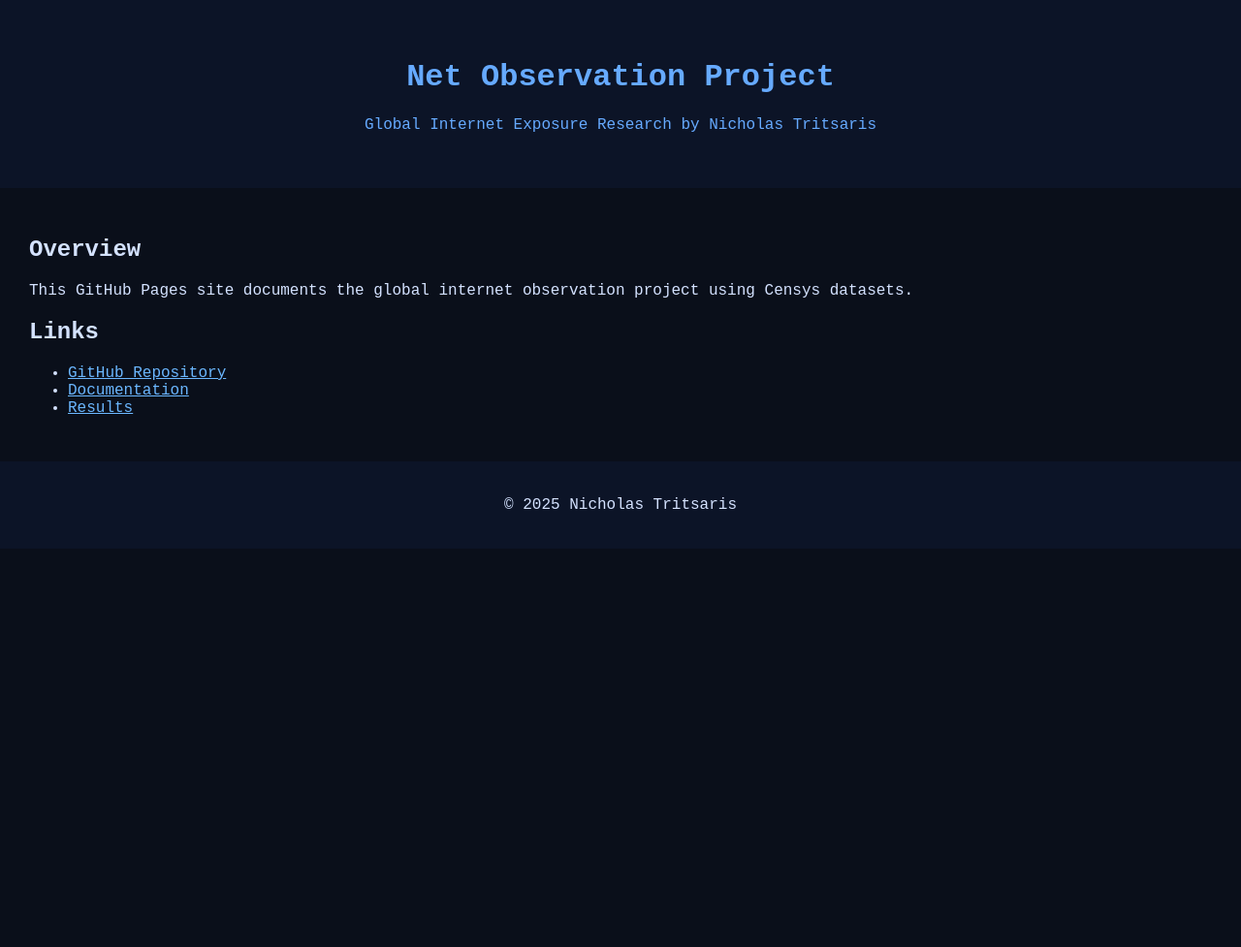
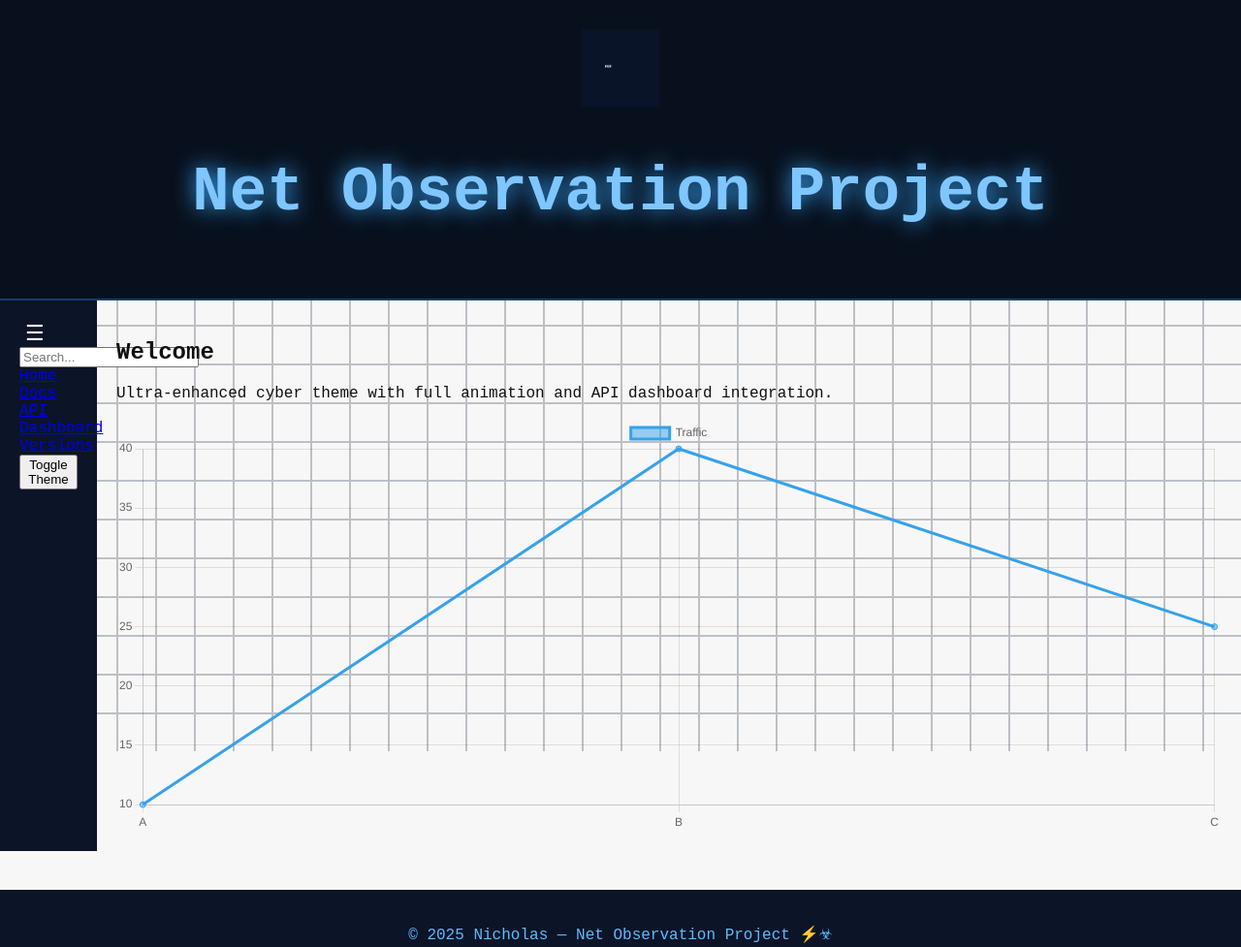
Before and after one commit to Nicholas-Tritsaris/net-observation-project, a plain HTML site: page docs/index.html in a window 1280 px wide. Shown: the whole page at 97% size. Before the commit the page ends 800 px from the top, so only its background shows below. Drawn offline with nearby package versions, Linux system fonts and the light colour scheme.

Commit message:
Web site update
adds some web ui changes to the site.

```diff
--- a/docs/index.html
+++ b/docs/index.html
@@ -4,27 +4,47 @@
 <meta charset="UTF-8">
 <title>Net Observation Project</title>
 <link rel="stylesheet" href="style.css">
+<script src="https://cdn.jsdelivr.net/npm/chart.js"></script>
+<script src="script.js" defer></script>
 </head>
 <body>
-<header>
+
+<div id="terminalIntro">
+  <pre>>> Initializing Net Observation Project...</pre>
+</div>
+
+<header class="neon-banner">
+  <img src="logo.png" class="logo">
   <h1>Net Observation Project</h1>
-  <p>Global Internet Exposure Research by Nicholas Tritsaris</p>
 </header>
 
-<section class="content">
-  <h2>Overview</h2>
-  <p>This GitHub Pages site documents the global internet observation project using Censys datasets.</p>
+<div class="layout">
+  <aside class="sidebar collapsed">
+    <button class="collapse-btn" onclick="toggleSidebar()">☰</button>
+    <input type="text" id="searchBox" placeholder="Search...">
+    <nav>
+      <a href="index.html">Home</a>
+      <a href="docs.html">Docs</a>
+      <a href="api.html">API</a>
+      <a href="dashboard.html">Dashboard</a>
+      <a href="versions.html">Versions</a>
+    </nav>
+    <button onclick="toggleTheme()">Toggle Theme</button>
+  </aside>
 
-  <h2>Links</h2>
-  <ul>
-    <li><a href="https://github.com/YOUR_USERNAME/net-observation-project">GitHub Repository</a></li>
-    <li><a href="docs.html">Documentation</a></li>
-    <li><a href="results.html">Results</a></li>
-  </ul>
-</section>
+  <main>
+    <section>
+      <h2>Welcome</h2>
+      <p>Ultra-enhanced cyber theme with full animation and API dashboard integration.</p>
+    </section>
+
+    <canvas id="chart1" width="400" height="150"></canvas>
+  </main>
+</div>
 
 <footer>
-  <p>© 2025 Nicholas Tritsaris</p>
+  <p>© 2025 Nicholas — Net Observation Project ⚡☣</p>
 </footer>
+
 </body>
 </html>
--- /dev/null
+++ b/docs/script.js
@@ -0,0 +1,27 @@
+
+window.onload=function(){
+  const ctx=document.getElementById('chart1');
+  if(ctx){
+    new Chart(ctx,{
+      type:'line',
+      data:{labels:['A','B','C'], datasets:[{label:'Traffic', data:[10,40,25]}]},
+      options:{responsive:true}
+    });
+  }
+};
+
+function toggleTheme(){
+  document.body.classList.toggle('dark');
+  document.body.classList.toggle('light');
+}
+
+function toggleSidebar(){
+  document.querySelector('.sidebar').classList.toggle('collapsed');
+}
+
+document.getElementById('searchBox').addEventListener('input',function(){
+  const text=this.value.toLowerCase();
+  document.querySelectorAll('main section').forEach(sec=>{
+    sec.style.display=sec.innerText.toLowerCase().includes(text)?'block':'none';
+  });
+});
--- a/docs/style.css
+++ b/docs/style.css
@@ -1,23 +1,65 @@
 
 body {
-  background: #0a0f1a;
-  color: #d4e2ff;
+  margin:0; padding:0;
   font-family: 'Roboto Mono', monospace;
-  margin: 0;
-  padding: 0;
+  overflow-x:hidden;
 }
-header {
-  background: #0c1427;
-  padding: 40px;
-  text-align: center;
-  color: #66aaff;
+
+/* Auto theme detect */
+@media (prefers-color-scheme: light) {
+  body { background:#f7f7f7; color:#111; }
 }
-.content {
-  padding: 30px;
+@media (prefers-color-scheme: dark) {
+  body { background:#050910; color:#d4e2ff; }
 }
-a { color: #6bb7ff; }
+
+/* Animated 3D grid */
+body::before {
+  content:""; position:fixed; top:0; left:0; width:100%; height:100%;
+  background:
+    repeating-linear-gradient(#0f1d33 0 2px, transparent 2px 40px),
+    repeating-linear-gradient(90deg,#0f1d33 0 2px, transparent 2px 40px);
+  animation:gridmove 8s linear infinite;
+  opacity:0.25; z-index:-1;
+}
+@keyframes gridmove {
+  0% { transform:translateY(0); }
+  100% { transform:translateY(-40px); }
+}
+
+.neon-banner {
+  text-align:center; padding:30px; background:#08101d;
+  color:#7fc6ff; font-size:32px;
+  animation:neonGlow 2s infinite alternate;
+  border-bottom:2px solid #133f66;
+}
+@keyframes neonGlow {
+  from { text-shadow:0 0 10px #39aaff; }
+  to { text-shadow:0 0 25px #39aaff; }
+}
+
+.logo { width:80px; }
+
+.layout { display:flex; }
+
+.sidebar {
+  width:250px; background:#0c1427; color:#77c8ff;
+  padding:20px; transition:0.3s;
+}
+.sidebar.collapsed { width:60px; }
+.sidebar .collapse-btn { background:none; color:#fff; border:0; font-size:22px; }
+
+main { padding:20px; flex:1; }
+
+#terminalIntro {
+  position:fixed; top:0; left:0; width:100%; height:100%;
+  background:#000; color:#0f0;
+  display:flex; align-items:center; justify-content:center;
+  z-index:9999; animation:fadeOut 3s forwards 2s;
+}
+@keyframes fadeOut { to { opacity:0; visibility:hidden; } }
+
 footer {
-  background: #0c1427;
-  padding: 20px;
-  text-align: center;
+  text-align:center; padding:20px; background:#0c1427; color:#5ebbff;
+  margin-top:40px;
 }
```
Also changed, not shown: docs/api.html (added, +1 -0 lines), docs/dashboard.html (added, +1 -0 lines), docs/docs.html (+1 -1 lines), docs/versions.html (added, +1 -0 lines), docs/logo.png (added).
